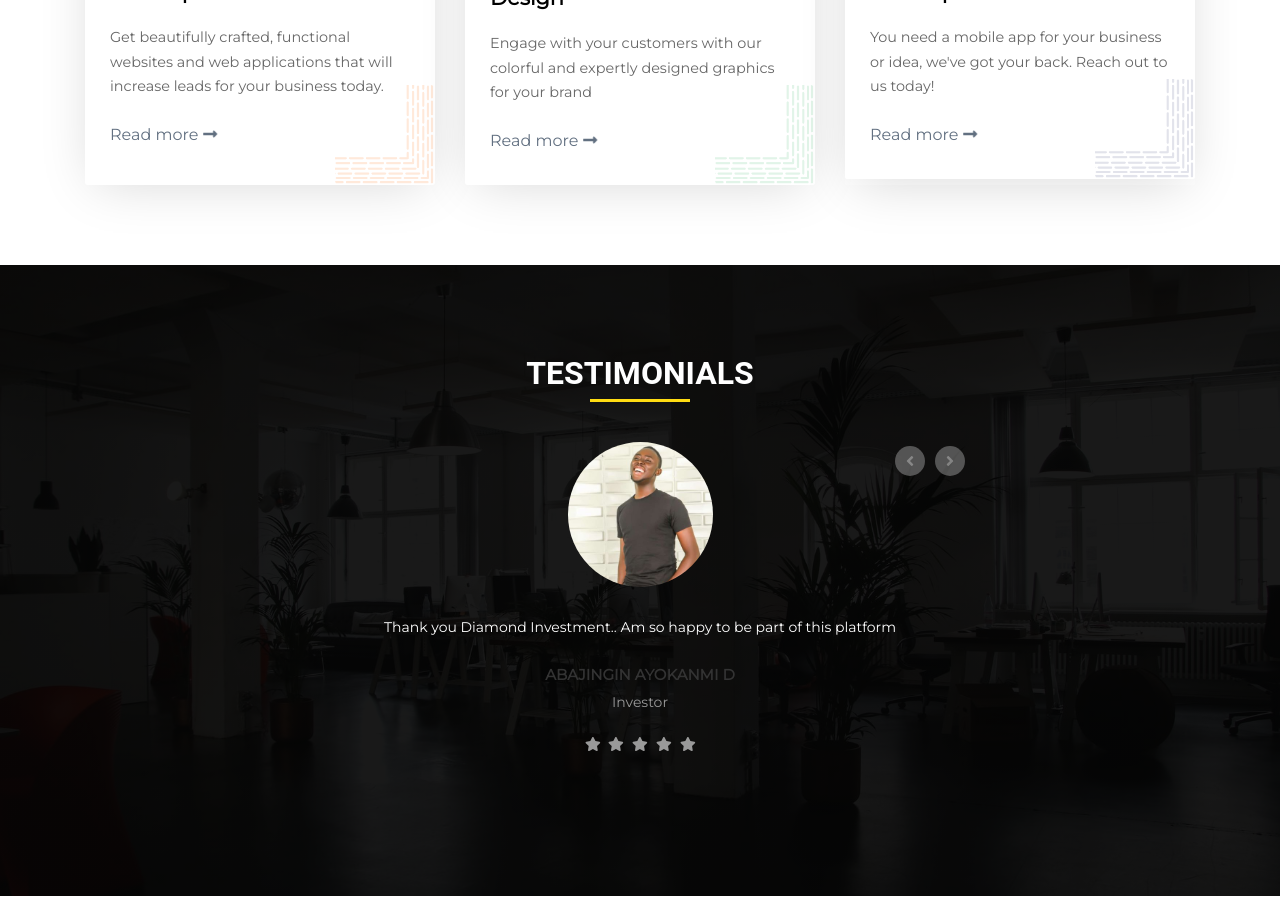
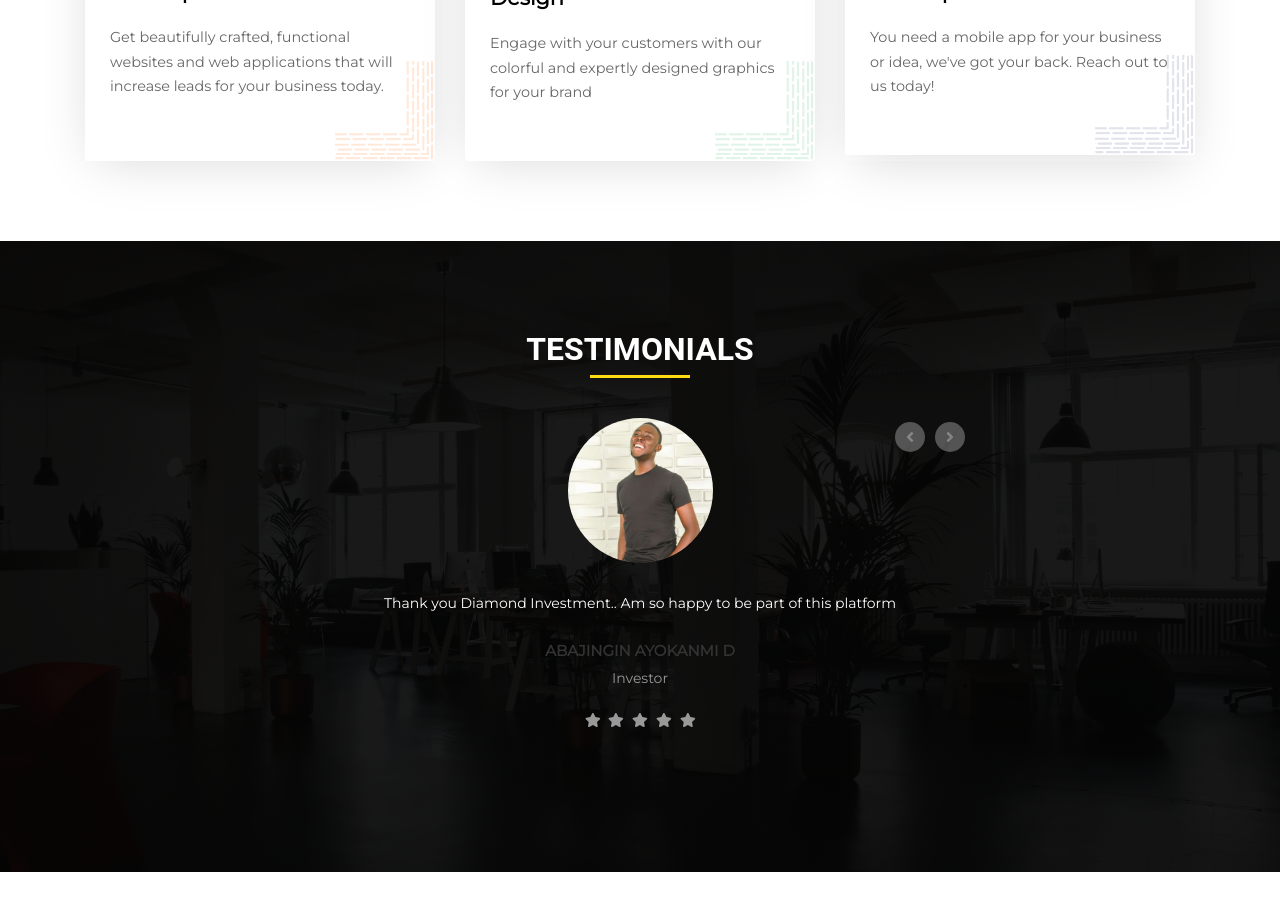
Before and after one commit to Achilles45/customsolutions, a Vue app: page / in a window 1280 px wide. Shown: the part 2080-3002 px from the top of the page. Built offline with nearby package versions, Linux system fonts and the light colour scheme; no server answers.

Commit message:
Removed buttons form services cards

```diff
--- a/src/components/Services.vue
+++ b/src/components/Services.vue
@@ -19,7 +19,7 @@
               <div class="services__body">
                 <h5><router-link to="/" class="heading">Website Design and Development</router-link></h5>
                 <p>Get beautifully crafted, functional websites and web applications that will increase leads for your business today.</p>
-                <router-link to="/about" class="card__link">Read more <i class="fa fa-long-arrow-alt-right"></i></router-link>
+                <!-- <router-link to="/about" class="card__link">Read more <i class="fa fa-long-arrow-alt-right"></i></router-link> -->
               </div>
             </div>
              <div class="service__card">
@@ -31,7 +31,7 @@
               <div class="services__body">
                 <h5><router-link to="/" class="heading">Branding and Graphics Design</router-link></h5>
                 <p>Engage with your customers with our colorful and expertly designed graphics for your brand</p>
-                <router-link to="/" class="card__link">Read more <i class="fa fa-long-arrow-alt-right"></i></router-link>
+                <!-- <router-link to="/" class="card__link">Read more <i class="fa fa-long-arrow-alt-right"></i></router-link> -->
               </div>
             </div>
             </div>
@@ -44,7 +44,7 @@
               <div class="services__body">
                 <h5><router-link to="/" class="heading">Mobile Applications Development</router-link></h5>
                 <p>You need a mobile app for your business or idea, we've got your back. Reach out to us today!</p>
-                <router-link to="/" class="card__link">Read more <i class="fa fa-long-arrow-alt-right"></i></router-link>
+                <!-- <router-link to="/" class="card__link">Read more <i class="fa fa-long-arrow-alt-right"></i></router-link> -->
               </div>
             </div>
             </div>
```
